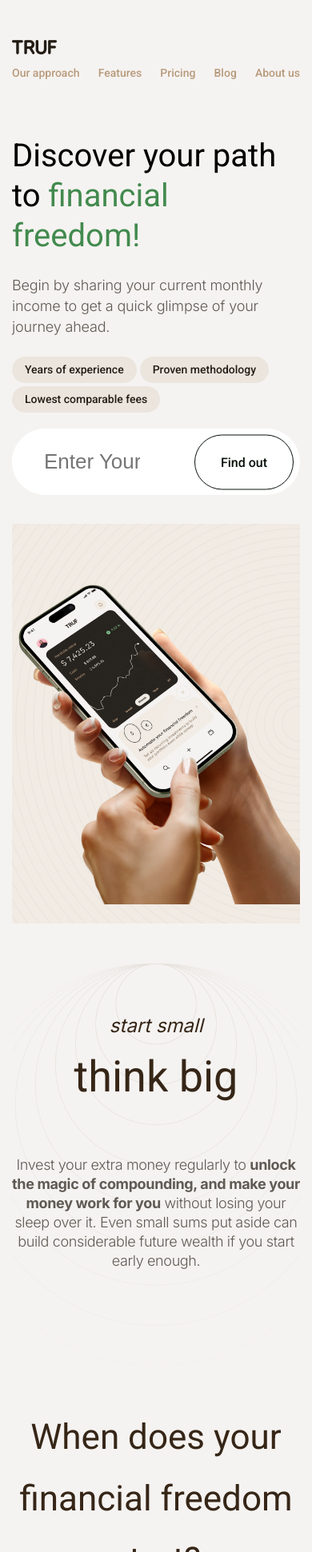
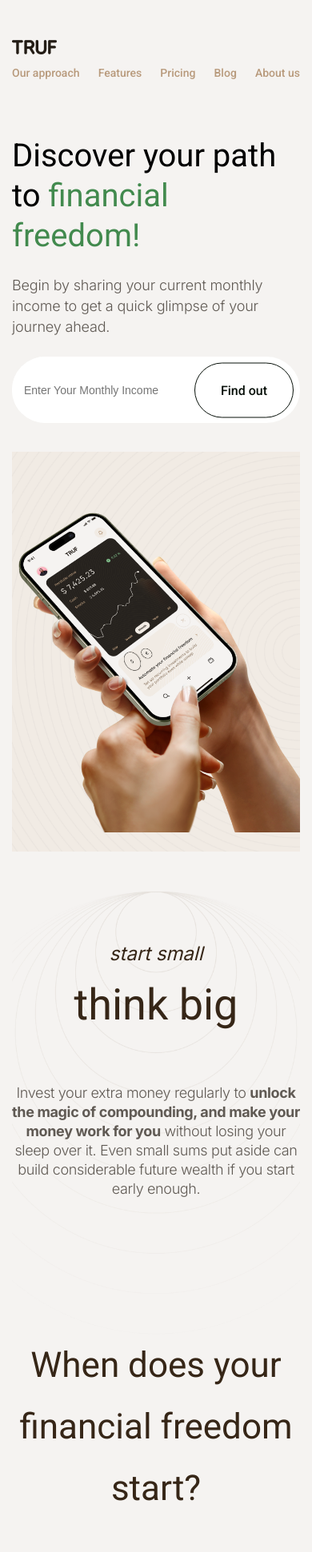
Before and after one commit to truf-company/truf-company.github.io, a Jekyll site: the page built from index.html, in a window 390 px wide, cut to the strip 0-1941 px from the top of the page. Shown: the whole strip at 80% size. Built offline with Jekyll 4.4.1, drawn with Linux system fonts in a browser that asks for light colours; comment, search, counter and statistics services are not loaded.

Commit message:
Scale monthly income input with screen size

```diff
--- a/css/main.css
+++ b/css/main.css
@@ -1055,6 +1055,10 @@ input[type=number] {
   .footer__content .news-letter input[type=submit] {
     padding: 14px 20px;
   }
+
+  .conversion-widget input {
+    width: calc(100% - 166px);
+  }
 }
 @media screen and (max-width: 840px) {
   .container {
@@ -1208,6 +1212,13 @@ input[type=number] {
     padding-left: 15px;
     font-size: 14px;
   }
+
+  .conversion-widget input {
+    width: calc(100% - 110px);
+    padding-left: 15px;
+    font-size: 14px;
+  }
+
   .footer__content .news-letter input[type=submit] {
     padding: 14px 10px;
     font-size: 12px;
--- a/index.html
+++ b/index.html
@@ -10,11 +10,11 @@ contact_section: false
         <div class="header__left--content">
             <h1>Discover your path to <span>financial freedom!</span></h1>
             <p>Begin by sharing your current monthly income to get a quick glimpse of your journey ahead.</p>
-            <ul>
-                <li>Years of experience</li>
-                <li>Proven methodology</li>
-                <li>Lowest comparable fees</li>
-            </ul>
+<!--            <ul>-->
+<!--                <li>Years of experience</li>-->
+<!--                <li>Proven methodology</li>-->
+<!--                <li>Lowest comparable fees</li>-->
+<!--            </ul>-->
             <div class="conversion-widget">
                 <input type="number" placeholder="Enter Your Monthly Income" id="income_amount">
                 <button id="conversion_button">Find out</button>
```
